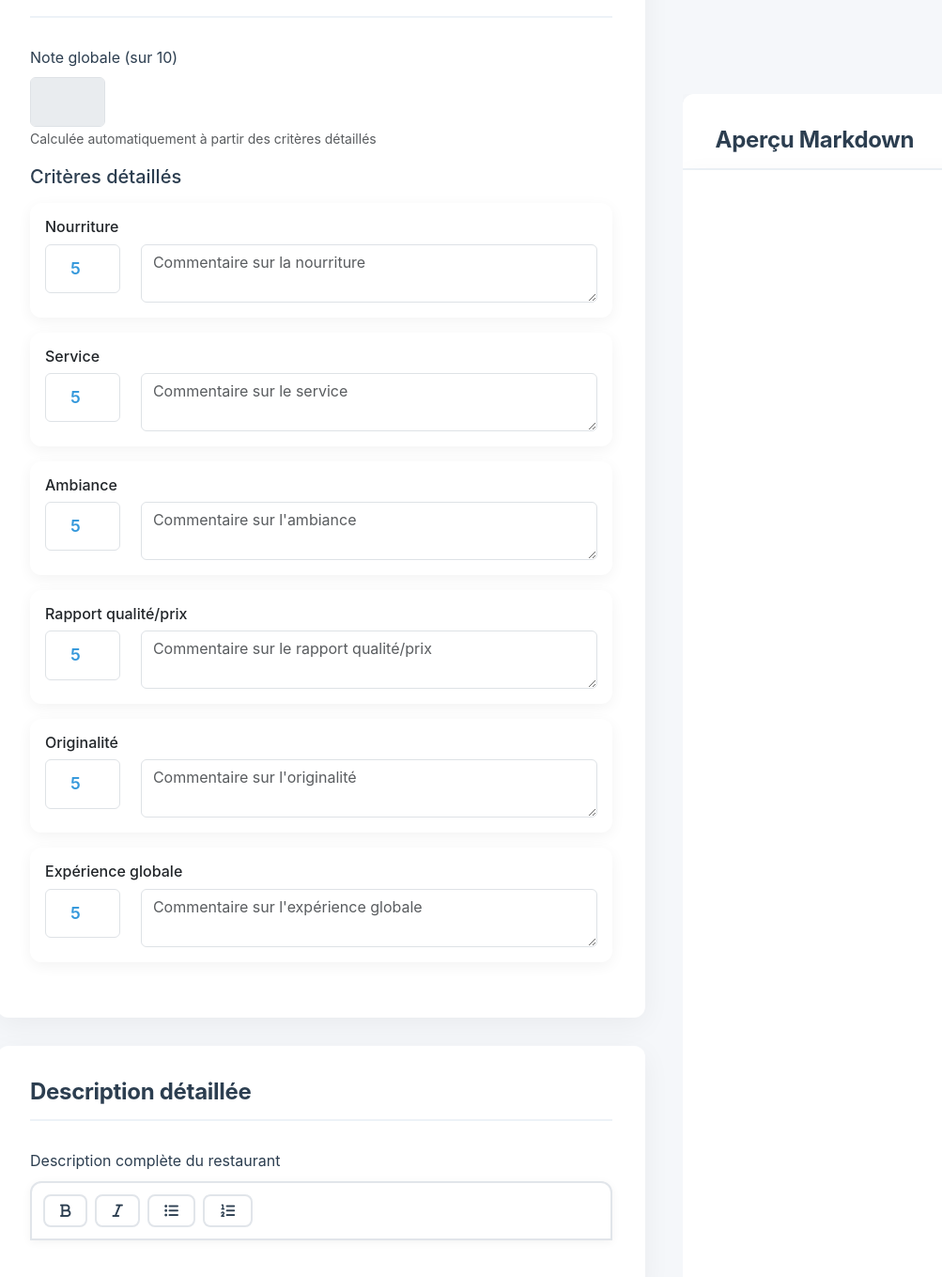
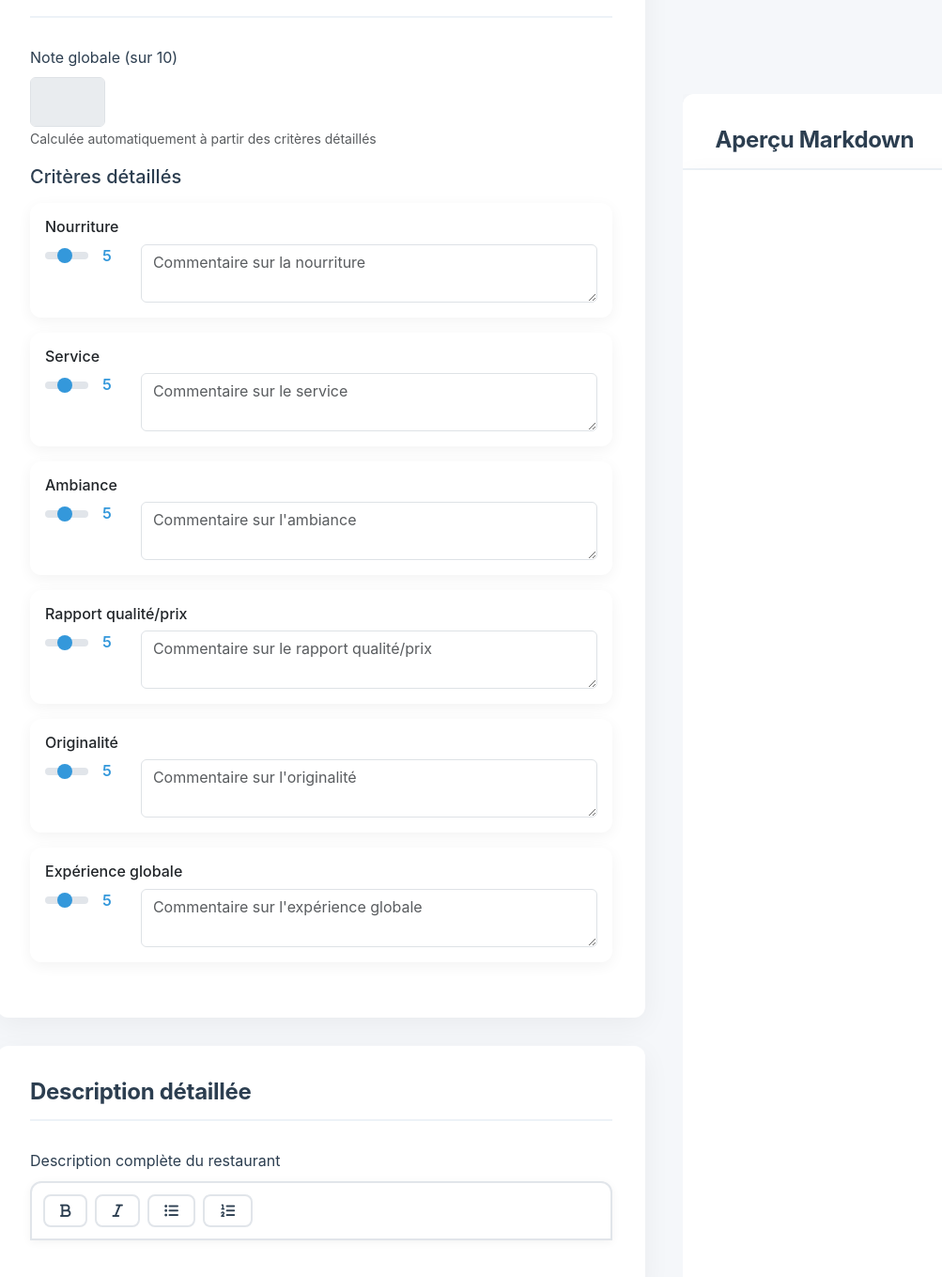
Before and after one commit to Natael21/blog-culinaire, a Jekyll site: the page admin/new-resto.html, which Jekyll copies as it is, in a window 1280 px wide and 1400 px high, scrolled down 1699 px. Shown: the top 1359 px of the window at 94% size, without its empty margins (35-1038 px from the left). Built offline with Jekyll 4.4.1, drawn with Linux system fonts in a browser that asks for light colours.

Commit message:
1 à 10 ?

```diff
--- a/admin/new-resto.html
+++ b/admin/new-resto.html
@@ -663,6 +663,46 @@
         .action-button i {
             font-size: 1rem;
         }
+
+        .form-range {
+            width: 100%;
+            height: 1.5rem;
+            padding: 0;
+            background-color: transparent;
+            -webkit-appearance: none;
+        }
+
+        .form-range:focus {
+            outline: none;
+        }
+
+        .form-range::-webkit-slider-thumb {
+            -webkit-appearance: none;
+            width: 1rem;
+            height: 1rem;
+            margin-top: -0.25rem;
+            background-color: var(--accent-color);
+            border: 0;
+            border-radius: 1rem;
+            transition: background-color .15s ease-in-out,border-color .15s ease-in-out,box-shadow .15s ease-in-out;
+        }
+
+        .form-range::-webkit-slider-runnable-track {
+            width: 100%;
+            height: 0.5rem;
+            color: transparent;
+            cursor: pointer;
+            background-color: var(--input-border);
+            border-color: transparent;
+            border-radius: 1rem;
+        }
+
+        .rating-value {
+            min-width: 1.5rem;
+            text-align: center;
+            font-weight: 600;
+            color: var(--accent-color);
+        }
     </style>
 
     <script>
@@ -1060,7 +1102,10 @@ ratings:
                             <h4 class="h6">Nourriture</h4>
                             <div class="row">
                                 <div class="col-md-2">
-                                    <input type="number" class="form-control rating-input" id="foodScore" min="0" max="10" step="1" placeholder="Note" required value="5">
+                                    <div class="d-flex align-items-center gap-2">
+                                        <input type="range" class="form-range" id="foodScore" min="1" max="10" step="1" value="5" required>
+                                        <span class="rating-value">5</span>
+                                    </div>
                                 </div>
                                 <div class="col-md-10">
                                     <textarea class="form-control" id="foodComment" rows="2" placeholder="Commentaire sur la nourriture" required></textarea>
@@ -1073,7 +1118,10 @@ ratings:
                             <h4 class="h6">Service</h4>
                             <div class="row">
                                 <div class="col-md-2">
-                                    <input type="number" class="form-control rating-input" id="serviceScore" min="0" max="10" step="1" placeholder="Note" required value="5">
+                                    <div class="d-flex align-items-center gap-2">
+                                        <input type="range" class="form-range" id="serviceScore" min="1" max="10" step="1" value="5" required>
+                                        <span class="rating-value">5</span>
+                                    </div>
                                 </div>
                                 <div class="col-md-10">
                                     <textarea class="form-control" id="serviceComment" rows="2" placeholder="Commentaire sur le service" required></textarea>
@@ -1086,7 +1134,10 @@ ratings:
                             <h4 class="h6">Ambiance</h4>
                             <div class="row">
                                 <div class="col-md-2">
-                                    <input type="number" class="form-control rating-input" id="ambianceScore" min="0" max="10" step="1" placeholder="Note" required value="5">
+                                    <div class="d-flex align-items-center gap-2">
+                                        <input type="range" class="form-range" id="ambianceScore" min="1" max="10" step="1" value="5" required>
+                                        <span class="rating-value">5</span>
+                                    </div>
                                 </div>
                                 <div class="col-md-10">
                                     <textarea class="form-control" id="ambianceComment" rows="2" placeholder="Commentaire sur l'ambiance" required></textarea>
@@ -1099,7 +1150,10 @@ ratings:
                             <h4 class="h6">Rapport qualité/prix</h4>
                             <div class="row">
                                 <div class="col-md-2">
-                                    <input type="number" class="form-control rating-input" id="valueScore" min="0" max="10" step="1" placeholder="Note" required value="5">
+                                    <div class="d-flex align-items-center gap-2">
+                                        <input type="range" class="form-range" id="valueScore" min="1" max="10" step="1" value="5" required>
+                                        <span class="rating-value">5</span>
+                                    </div>
                                 </div>
                                 <div class="col-md-10">
                                     <textarea class="form-control" id="valueComment" rows="2" placeholder="Commentaire sur le rapport qualité/prix" required></textarea>
@@ -1112,7 +1166,10 @@ ratings:
                             <h4 class="h6">Originalité</h4>
                             <div class="row">
                                 <div class="col-md-2">
-                                    <input type="number" class="form-control rating-input" id="originalityScore" min="0" max="10" step="1" placeholder="Note" required value="5">
+                                    <div class="d-flex align-items-center gap-2">
+                                        <input type="range" class="form-range" id="originalityScore" min="1" max="10" step="1" value="5" required>
+                                        <span class="rating-value">5</span>
+                                    </div>
                                 </div>
                                 <div class="col-md-10">
                                     <textarea class="form-control" id="originalityComment" rows="2" placeholder="Commentaire sur l'originalité" required></textarea>
@@ -1125,7 +1182,10 @@ ratings:
                             <h4 class="h6">Expérience globale</h4>
                             <div class="row">
                                 <div class="col-md-2">
-                                    <input type="number" class="form-control rating-input" id="overallExperienceScore" min="0" max="10" step="1" placeholder="Note" required value="5">
+                                    <div class="d-flex align-items-center gap-2">
+                                        <input type="range" class="form-range" id="overallExperienceScore" min="1" max="10" step="1" value="5" required>
+                                        <span class="rating-value">5</span>
+                                    </div>
                                 </div>
                                 <div class="col-md-10">
                                     <textarea class="form-control" id="overallExperienceComment" rows="2" placeholder="Commentaire sur l'expérience globale" required></textarea>
```
Also changed, not shown: other parts of admin/new-resto.html (+4 -2 lines).
